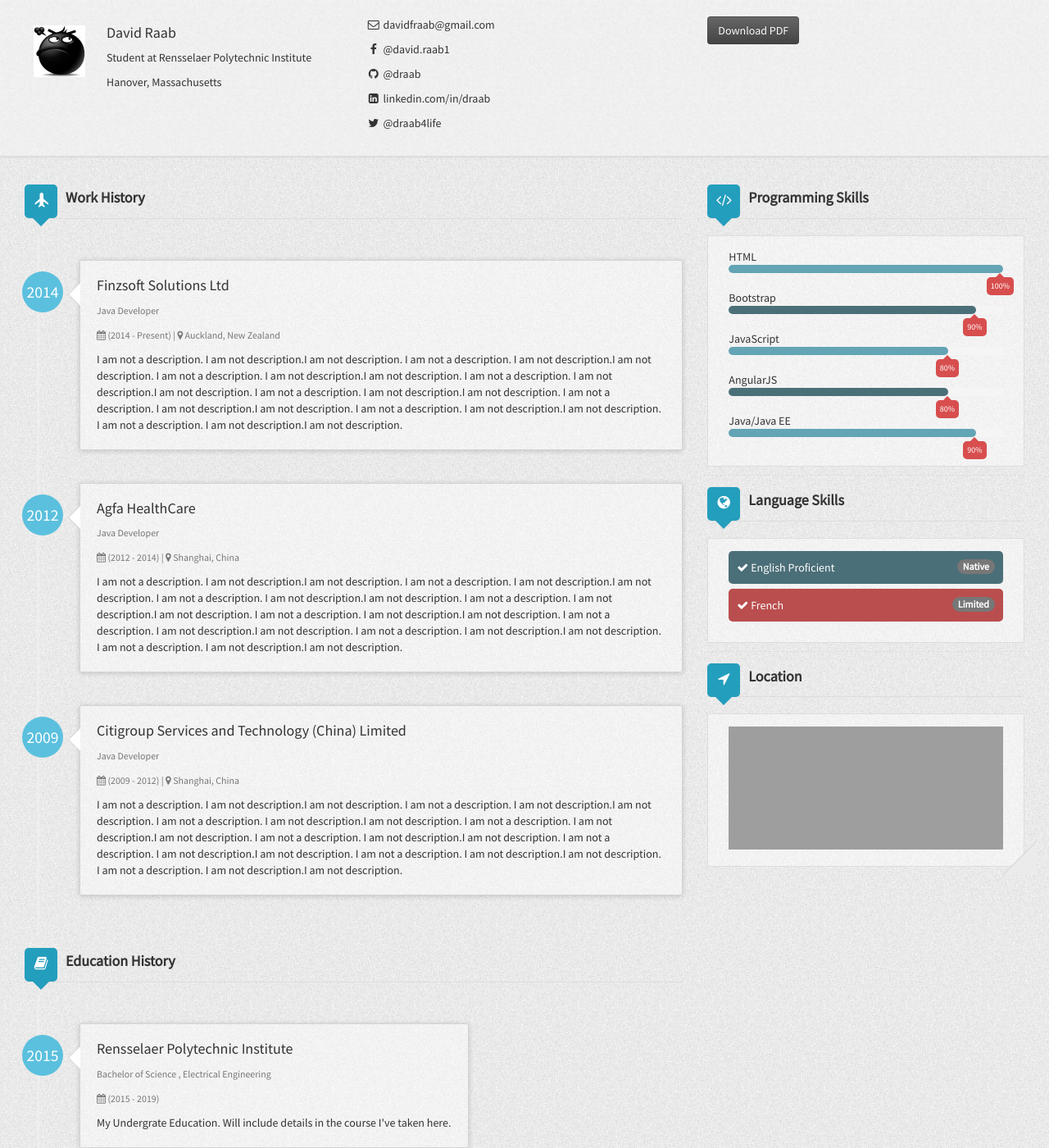
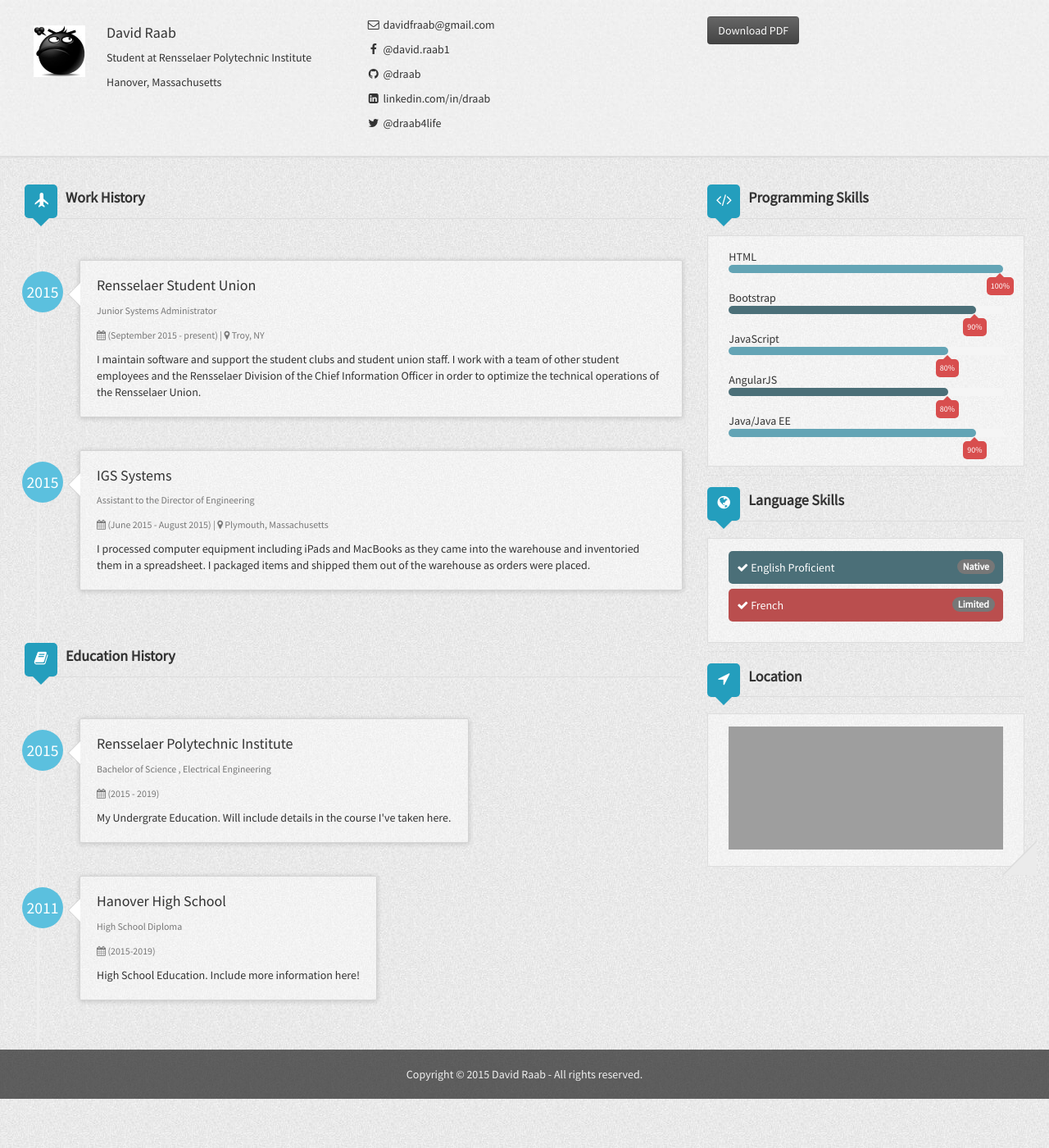
Before and after one commit to draab/draab.github.io, a Jekyll site: the page built from index.html, in a window 1280 px wide and 1400 px high. Shown: the whole window at 82% size. Built offline with Jekyll 4.4.1, drawn with Linux system fonts in a browser that asks for light colours; grey boxes are pictures that could not be loaded.

Commit message:
work and education finished
It should be more polished now

```diff
--- a/_config.yml
+++ b/_config.yml
@@ -1,6 +1,6 @@
 # Site settings
-title: David Raab's Resume
-description: ddbullfrog's blog
+title: David Raab's Digital Resume
+description: David Raab's blog
 favicon: /iCard-Resume/assets/img/avatar.JPG
 baseurl: http://www.davidraab.me
 url: http://www.davidraab.me
@@ -22,26 +22,19 @@ author:
   gavatar: assets/img/avatar.JPG
   workHistory:
     - work1:
-      company: Finzsoft Solutions Ltd
-      location: Auckland, New Zealand
-      title: Java Developer
-      started: 2014
-      duration: (2014 - Present)
-      description: I am not a description. I am not description.I am not description. I am not a description. I am not description.I am not description. I am not a description. I am not description.I am not description. I am not a description. I am not description.I am not description. I am not a description. I am not description.I am not description. I am not a description. I am not description.I am not description. I am not a description. I am not description.I am not description. I am not a description. I am not description.I am not description.
+      company: Rensselaer Student Union
+      location: Troy, NY
+      title: Junior Systems Administrator
+      started: 2015
+      duration: (September 2015 - present)
+      description: I maintain software and support the student clubs and student union staff. I work with a team of other student employees and the Rensselaer Division of the Chief Information Officer in order to optimize the technical operations of the Rensselaer Union.
     - work2:
-      company: Agfa HealthCare
-      location: Shanghai, China
-      title: Java Developer
-      started: 2012
-      duration: (2012 - 2014)
-      description: I am not a description. I am not description.I am not description. I am not a description. I am not description.I am not description. I am not a description. I am not description.I am not description. I am not a description. I am not description.I am not description. I am not a description. I am not description.I am not description. I am not a description. I am not description.I am not description. I am not a description. I am not description.I am not description. I am not a description. I am not description.I am not description.
-    - work3:
-      company: Citigroup Services and Technology (China) Limited
-      location: Shanghai, China
-      title: Java Developer
-      started: 2009
-      duration: (2009 - 2012)
-      description: I am not a description. I am not description.I am not description. I am not a description. I am not description.I am not description. I am not a description. I am not description.I am not description. I am not a description. I am not description.I am not description. I am not a description. I am not description.I am not description. I am not a description. I am not description.I am not description. I am not a description. I am not description.I am not description. I am not a description. I am not description.I am not description.
+      company: IGS Systems
+      location: Plymouth, Massachusetts
+      title: Assistant to the Director of Engineering
+      started: 2015
+      duration: (June 2015 - August 2015)
+      description: I processed computer equipment including iPads and MacBooks as they came into the warehouse and inventoried them in a spreadsheet. I packaged items and shipped them out of the warehouse as orders were placed.
   educationHistory:
     - education1:
       organization: Rensselaer Polytechnic Institute
@@ -53,8 +46,9 @@ author:
     - education2:
       organization: Hanover High School
       degree: High School Diploma
-      started: 2015
+      started: 2011
       duration: (2015-2019)
+      description: High School Education. Include more information here!
   languages:
     - language1:
       name: English Proficient
```
